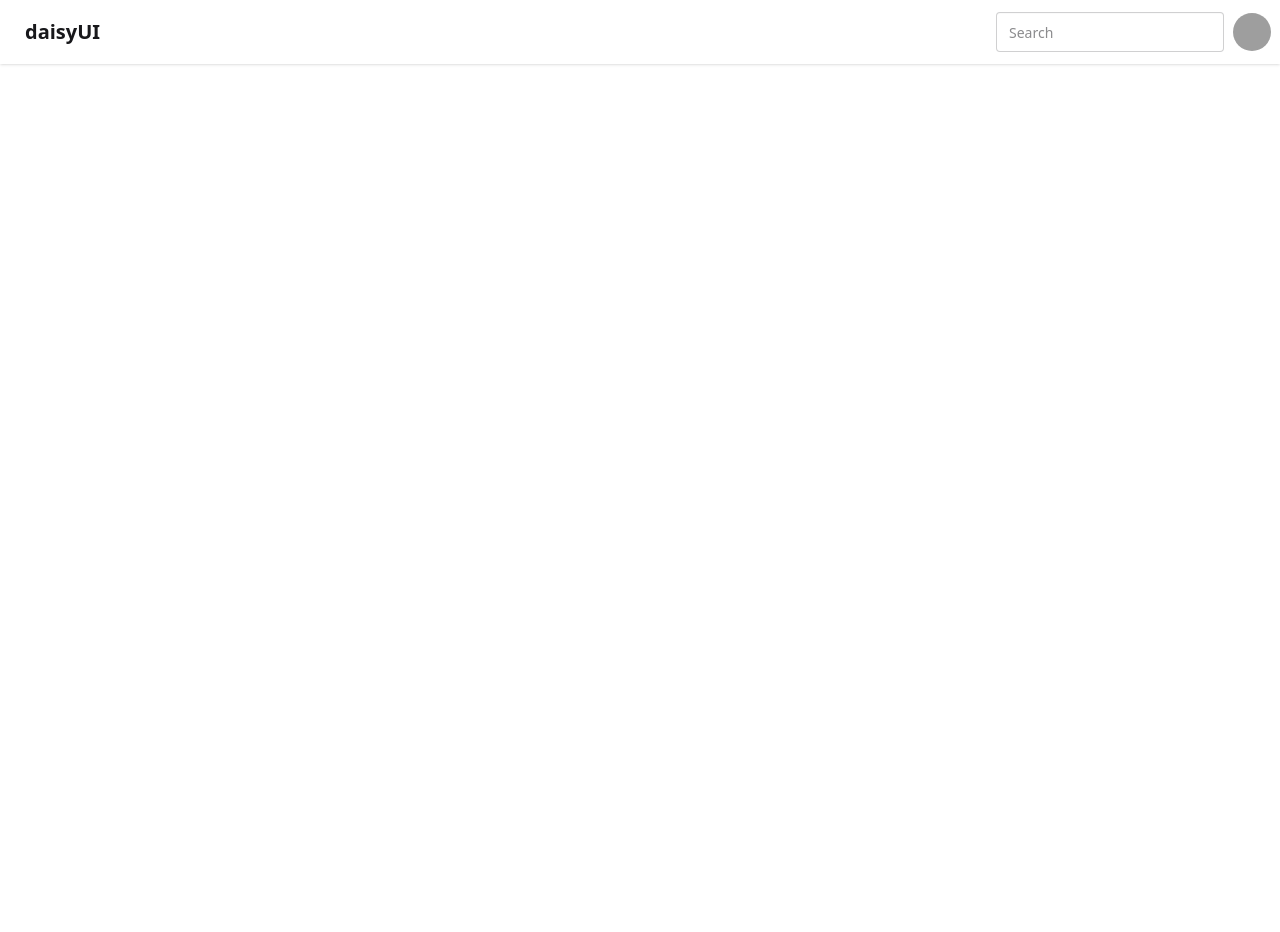
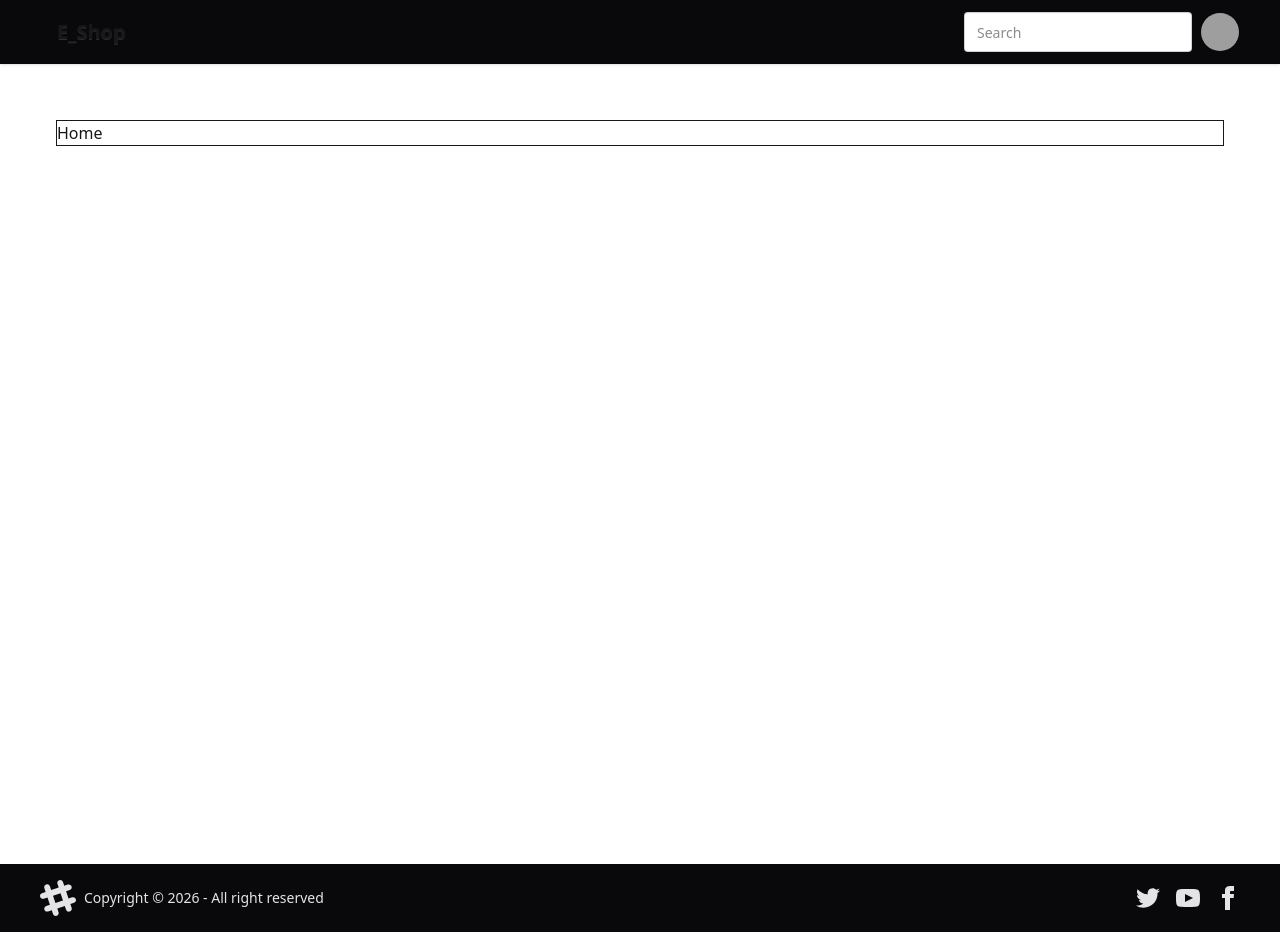
Before and after one commit to lezyCoder/E_Shop, a React (Vite) app: page / in a window 1280 px wide. Before the commit the page ends 800 px from the top, so only its background shows below. Built offline with nearby package versions, Linux system fonts and the light colour scheme; grey boxes are pictures that could not be loaded.

Commit message:
UI fixes and File updated

```diff
--- a/src/App.jsx
+++ b/src/App.jsx
@@ -1,14 +1,19 @@
 import { Routes, Route } from "react-router-dom"
+import Navbar from "./components/Navbar/Navbar"
 import Home from "./Home"
+import Footer from "./components/Footer/Footer"
+import Layout from "./components/Layout/Layout"
+
 const App = () => {
   return (
     <>
-      <Routes>
-        <Route path='/' element={<Home />} />
-        <Route />
-        <Route />
-        <Route />
-      </Routes>
+      <Navbar />
+      <Layout>
+        <Routes>
+          <Route path="/" element={<Home />} />
+        </Routes>
+      </Layout>
+      <Footer />
     </>
   )
 }
--- a/src/Home.jsx
+++ b/src/Home.jsx
@@ -1,10 +1,7 @@
-import Navbar from "./components/Navbar/Navbar"
 
 const Home = () => {
   return (
-    <div >
-      <Navbar/>
-    </div>
+    <div className="border">Home</div>
   )
 }
 
--- /dev/null
+++ b/src/components/Footer/Footer.jsx
@@ -0,0 +1,58 @@
+
+const Footer = () => {
+    return (
+        <footer className="footer px-10 sm:footer-horizontal bg-neutral text-neutral-content items-center p-4">
+            <aside className="grid-flow-col items-center">
+                <svg
+                    width="36"
+                    height="36"
+                    viewBox="0 0 24 24"
+                    xmlns="http://www.w3.org/2000/svg"
+                    fillRule="evenodd"
+                    clipRule="evenodd"
+                    className="fill-current">
+                    <path
+                        d="M22.672 15.226l-2.432.811.841 2.515c.33 1.019-.209 2.127-1.23 2.456-1.15.325-2.148-.321-2.463-1.226l-.84-2.518-5.013 1.677.84 2.517c.391 1.203-.434 2.542-1.831 2.542-.88 0-1.601-.564-1.86-1.314l-.842-2.516-2.431.809c-1.135.328-2.145-.317-2.463-1.229-.329-1.018.211-2.127 1.231-2.456l2.432-.809-1.621-4.823-2.432.808c-1.355.384-2.558-.59-2.558-1.839 0-.817.509-1.582 1.327-1.846l2.433-.809-.842-2.515c-.33-1.02.211-2.129 1.232-2.458 1.02-.329 2.13.209 2.461 1.229l.842 2.515 5.011-1.677-.839-2.517c-.403-1.238.484-2.553 1.843-2.553.819 0 1.585.509 1.85 1.326l.841 2.517 2.431-.81c1.02-.33 2.131.211 2.461 1.229.332 1.018-.21 2.126-1.23 2.456l-2.433.809 1.622 4.823 2.433-.809c1.242-.401 2.557.484 2.557 1.838 0 .819-.51 1.583-1.328 1.847m-8.992-6.428l-5.01 1.675 1.619 4.828 5.011-1.674-1.62-4.829z"></path>
+                </svg>
+                <p>Copyright © {new Date().getFullYear()} - All right reserved</p>
+            </aside>
+            <nav className="grid-flow-col gap-4 md:place-self-center md:justify-self-end">
+                <a>
+                    <svg
+                        xmlns="http://www.w3.org/2000/svg"
+                        width="24"
+                        height="24"
+                        viewBox="0 0 24 24"
+                        className="fill-current">
+                        <path
+                            d="M24 4.557c-.883.392-1.832.656-2.828.775 1.017-.609 1.798-1.574 2.165-2.724-.951.564-2.005.974-3.127 1.195-.897-.957-2.178-1.555-3.594-1.555-3.179 0-5.515 2.966-4.797 6.045-4.091-.205-7.719-2.165-10.148-5.144-1.29 2.213-.669 5.108 1.523 6.574-.806-.026-1.566-.247-2.229-.616-.054 2.281 1.581 4.415 3.949 4.89-.693.188-1.452.232-2.224.084.626 1.956 2.444 3.379 4.6 3.419-2.07 1.623-4.678 2.348-7.29 2.04 2.179 1.397 4.768 2.212 7.548 2.212 9.142 0 14.307-7.721 13.995-14.646.962-.695 1.797-1.562 2.457-2.549z"></path>
+                    </svg>
+                </a>
+                <a>
+                    <svg
+                        xmlns="http://www.w3.org/2000/svg"
+                        width="24"
+                        height="24"
+                        viewBox="0 0 24 24"
+                        className="fill-current">
+                        <path
+                            d="M19.615 3.184c-3.604-.246-11.631-.245-15.23 0-3.897.266-4.356 2.62-4.385 8.816.029 6.185.484 8.549 4.385 8.816 3.6.245 11.626.246 15.23 0 3.897-.266 4.356-2.62 4.385-8.816-.029-6.185-.484-8.549-4.385-8.816zm-10.615 12.816v-8l8 3.993-8 4.007z"></path>
+                    </svg>
+                </a>
+                <a>
+                    <svg
+                        xmlns="http://www.w3.org/2000/svg"
+                        width="24"
+                        height="24"
+                        viewBox="0 0 24 24"
+                        className="fill-current">
+                        <path
+                            d="M9 8h-3v4h3v12h5v-12h3.642l.358-4h-4v-1.667c0-.955.192-1.333 1.115-1.333h2.885v-5h-3.808c-3.596 0-5.192 1.583-5.192 4.615v3.385z"></path>
+                    </svg>
+                </a>
+            </nav>
+        </footer>
+    )
+}
+
+export default Footer
--- /dev/null
+++ b/src/components/Layout/Layout.jsx
@@ -0,0 +1,8 @@
+
+const Layout = ({ children }) => {
+    return (
+        <div className=" w-full h-screen p-14">{children}</div>
+    )
+}
+
+export default Layout
--- a/src/components/Navbar/Navbar.jsx
+++ b/src/components/Navbar/Navbar.jsx
@@ -1,9 +1,9 @@
 
 const Navbar = () => {
     return (
-        <div className="navbar bg-base-100 shadow-sm">
+        <div className="navbar px-10 bg-neutral shadow-sm ">
             <div className="flex-1">
-                <a className="btn btn-ghost text-xl">daisyUI</a>
+                <a className="btn btn-ghost text-xl">E_Shop</a>
             </div>
             <div className="flex gap-2">
                 <input type="text" placeholder="Search" className="input input-bordered w-24 md:w-auto" />
```
